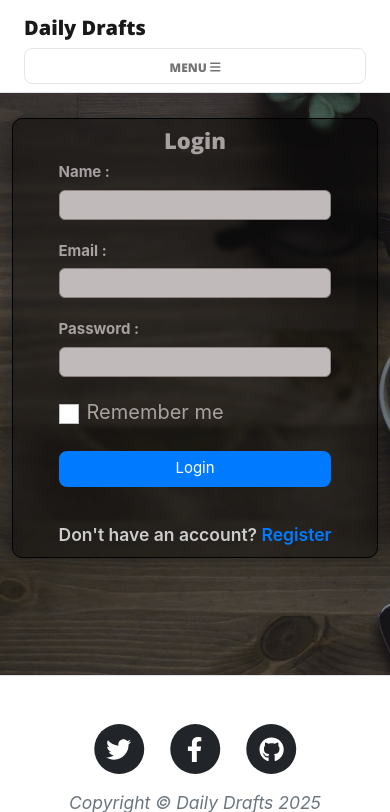
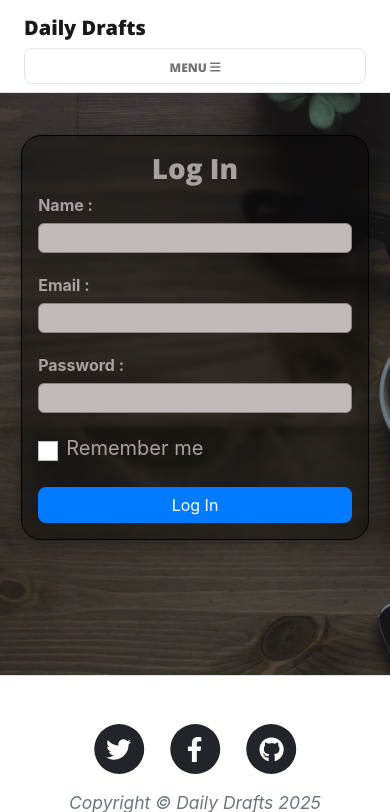
Before and after one commit to coding-enthusiast003/Blog-website, a Flask app: page /login in a window 390 px wide. Shown: the top 812 px of the page. Run offline with Flask 3, Linux system fonts and the light colour scheme; some libraries are stand-ins or nearby versions.

Commit message:
Final modification for responsivity

```diff
--- a/templates/login.html
+++ b/templates/login.html
@@ -9,6 +9,7 @@
     height: 100vh;
     background: none;
   }
+
   /* Add background to wrapper */
   .bg-wrapper {
     min-height: 80vh;
@@ -35,10 +36,11 @@
     padding: 20px;
     backdrop-filter: blur(2.8px);
     color: rgb(168, 161, 161);
-      background: rgba(0,0,0,0.4);
+    background: rgba(0, 0, 0, 0.4);
   }
 
-    .one, .two {
+  .one,
+  .two {
     display: flex;
     align-items: center;
     margin-bottom: 20px;
@@ -46,7 +48,8 @@
     justify-content: space-between;
   }
 
-    .one label, .two label {
+  .one label,
+  .two label {
     margin-right: 16px;
     font-size: 18px;
     font-weight: bolder;
@@ -99,6 +102,7 @@
       width: 90%;
       height: auto;
     }
+
     .form input[type="text"],
     .form input[type="password"],
     .form input[type="email"] {
@@ -106,81 +110,54 @@
     }
   }
 
-    /* Responsive for 790px to 890px */
-    @media (min-width: 790px) and (max-width: 890px) {
-      .login {
-        width: 80%;
-        height: auto;
-        padding: 18px;
-      }
-      .form input[type="text"],
-      .form input[type="password"],
-      .form input[type="email"] {
-        width: 180px;
-      }
-    }
-@media (min-width: 891px) and (max-width: 1024px) {
-      .login {
-        width: 70%;
-        height: auto;
-        padding: 18px;
-      }
-      .form input[type="text"],
-      .form input[type="password"],
-      .form input[type="email"] {
-        width: 220px;
-      }
-    }
   /* Redmi & small mobiles (393px and below) */
   @media (max-width: 393px) {
     .login {
-        width: 99vw;
-        min-width: 0;
+      width: 95%;
       height: auto;
-        padding: 8px;
-        border-radius: 10px;
+      padding: 16px;
     }
-      .one, .two {
+
+    .one,
+    .two {
       flex-direction: column;
       align-items: flex-start;
-        width: 100%;
     }
-      .one label, .two label {
+
+    .one label,
+    .two label {
       margin-bottom: 6px;
       min-width: auto;
-        font-size: 15px;
+      font-size: 16px;
     }
+
     .form input[type="text"],
     .form input[type="password"],
     .form input[type="email"] {
       width: 100%;
-        font-size: 15px;
-        padding: 4px 6px;
     }
+
     button {
       width: 100%;
-        font-size: 15px;
-      }
-      h1 {
-        font-size: 22px;
     }
   }
 
   /* Ultra-small (very old phones < 320px) */
   @media (max-width: 320px) {
     .login {
-        width: 100vw;
+      width: 100%;
       border-radius: 0;
-        padding: 6px;
+      padding: 12px;
     }
+
     h1 {
-        font-size: 18px;
+      font-size: 20px;
     }
+
     .form input[type="text"],
     .form input[type="password"],
     .form input[type="email"] {
       width: 100%;
-        font-size: 14px;
     }
   }
 </style>
@@ -190,29 +167,27 @@
 <div class="bg-wrapper">
   <div class="container" style="height: fit-content; display:flex; justify-content:center; align-items:center;">
     <div class="login">
-        <h1 style="text-align: center;">Login</h1>
+      <h1 style="text-align: center;">Log In</h1>
       <div class="form">
         <form method="post" action="{{ url_for('login') }}">
           <div class="one">
             <label for="username">Name : </label>
-              <input type="text" id="username" name="username"   required>
+            <input type="text" id="username" name="username" required>
           </div>
           <div class="one">
             <label for="email">Email : </label>
-              <input type="email" id="email" name="email"  required>
+            <input type="email" id="email" name="email" required>
           </div>
           <div class="two">
             <label for="password">Password : </label>
-              <input type="password" id="password" name="password"  required>
+            <input type="password" id="password" name="password" required>
           </div>
           <div class="form-check">
             <input type="checkbox" class="form-check-input" id="remember" name="remember">
             <label class="form-check-label" for="remember">Remember me</label>
           </div>
-            <button type="submit">Login</button>
-            <div class="sign-up" style="width: 100%; text-align: center; margin-top: 32px; font-weight: 600; color: #ccc;">
-              <small  >Don't have an account? <a style="color: #007bff;" href="/register">Register</a></small>
-            </div>
+          <button type="submit">Log In</button>
+
         </form>
       </div>
     </div>
```
Lines whose indentation alone changed are shown as unchanged.
